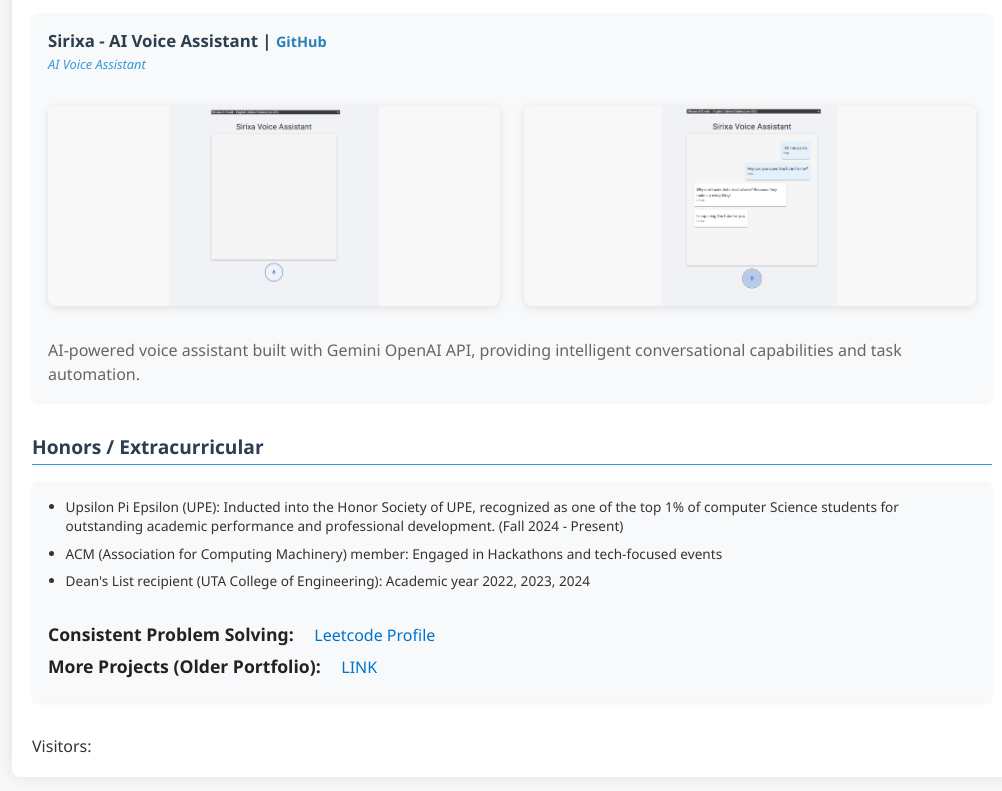
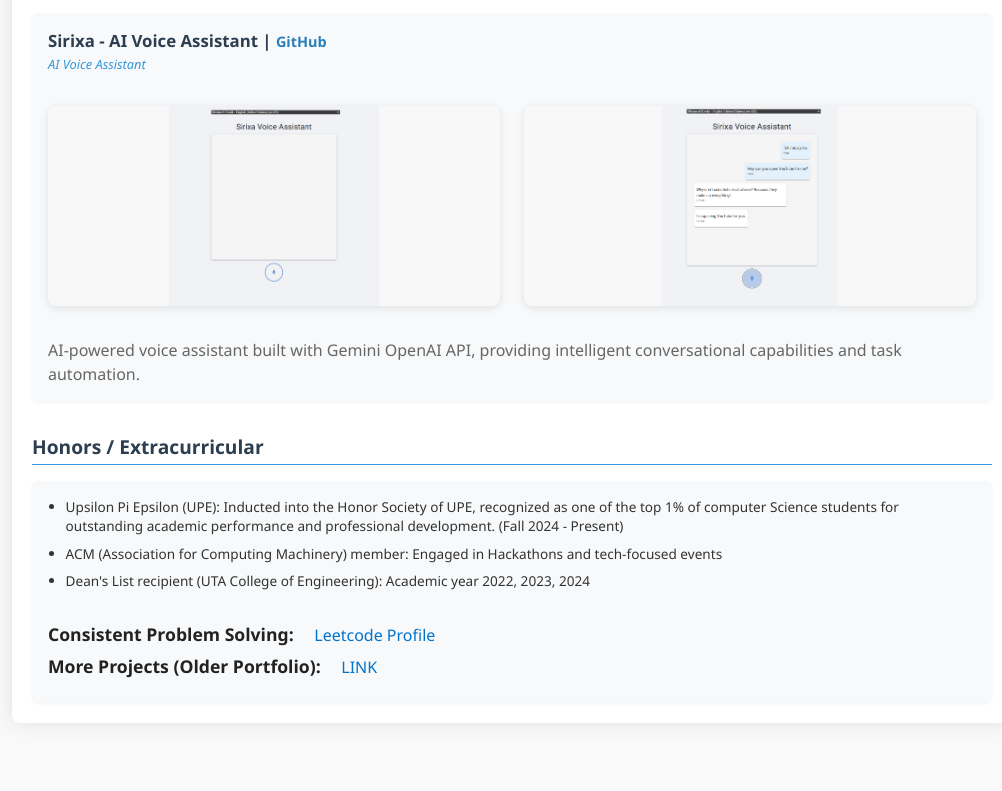
Before and after one commit to AnmolAcharya/personal_portfolio_latest, a plain HTML site: page website/index.html in a window 1280 px wide. Shown: the part 3431-4222 px from the top of the page, without its empty margins (128-1130 px from the left). After the commit the page ends 4170 px from the top, so only its background shows below. Drawn offline with Linux system fonts and the light colour scheme; no server answers.

Commit message:
visitor counter

```diff
--- a/website/index.html
+++ b/website/index.html
@@ -249,7 +249,7 @@
             </div>
         </section>
 
-        <div class="visitor-counter">Visitors:</div>
+        <!-- <div class="visitor-counter">Visitors:</div> -->
 
     </div>
 
```
